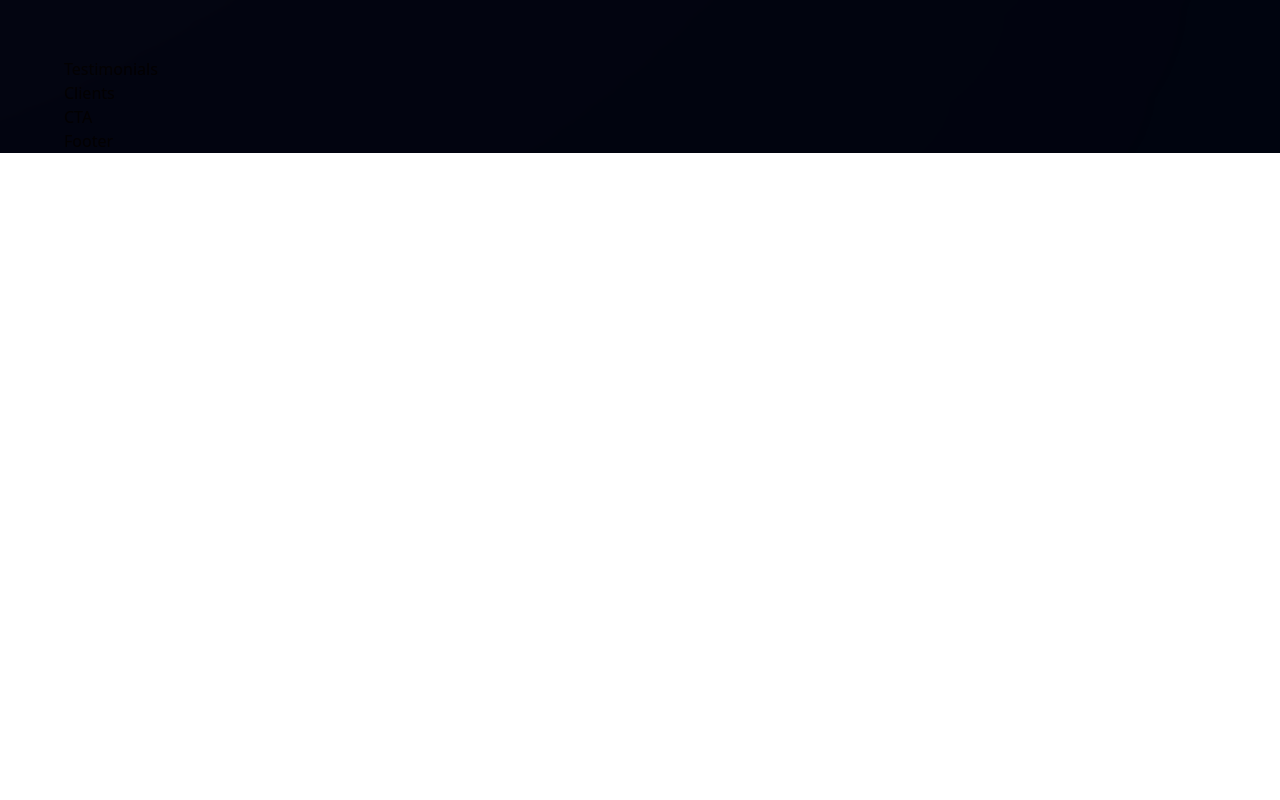
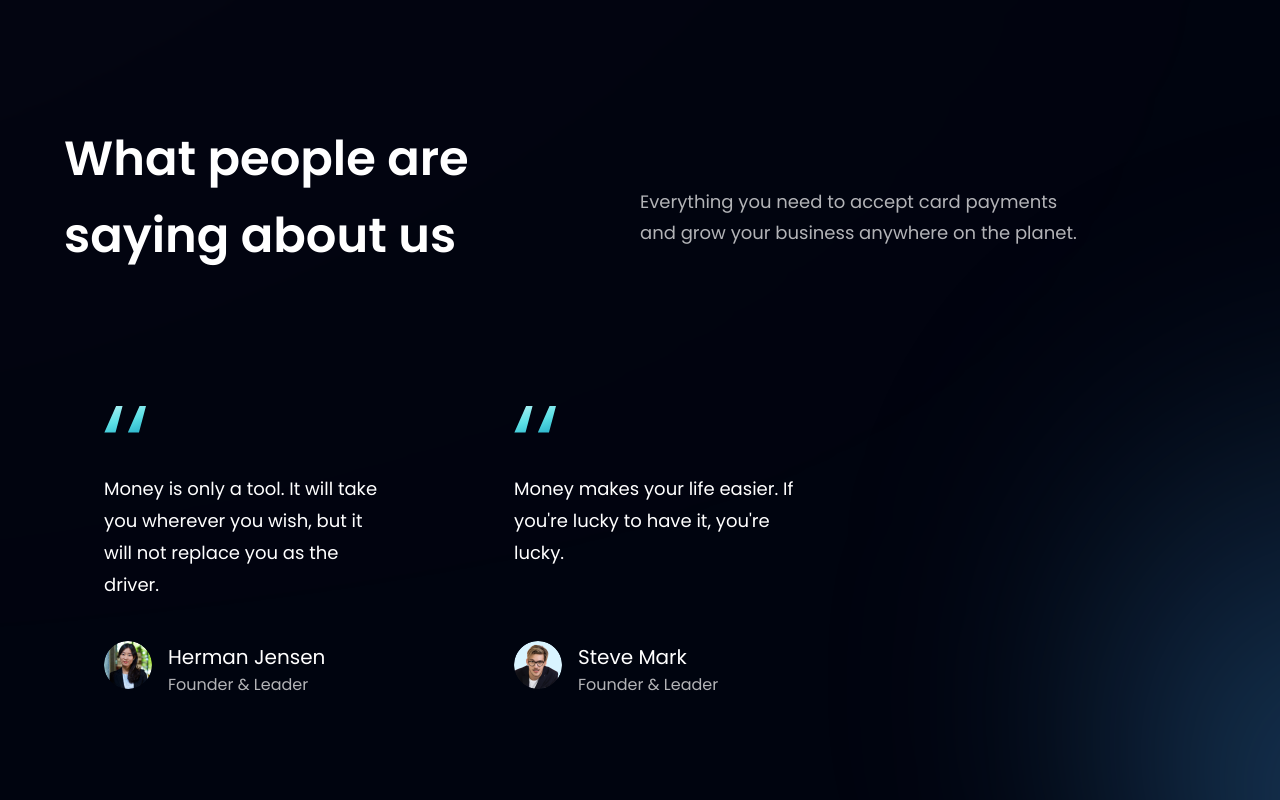
Before and after one commit to pagas/bank_modern_app_pg, a React (Vite) app: page / in a window 1280 px wide. Shown: the part 2680-3480 px from the top of the page. Before the commit the page ends 2833 px from the top, so only its background shows below. Built offline with nearby package versions, Linux system fonts and the light colour scheme.

Commit message:
implement FeedbackCard and Testimonials components

```diff
--- a/src/components/FeedbackCard.jsx
+++ b/src/components/FeedbackCard.jsx
@@ -1,11 +1,17 @@
-import React from 'react';
-
-const FeedbackCard = () => {
-    return (
-        <div>
-            FeedbackCard
+import {quotes} from "../assets/index.js";
+const FeedbackCard = ({content, name, title, img}) => (
+    <div className="flex flex-col px-10 py-12 rounded-[20px] max-w-[370px] md:mr-10 sm:mr-5 mr-0 my-5
+    feedback-card">
+        <img src={quotes} alt="double_quotes" className="w-[42px] h-[27px] object-contain"/>
+        <p className="flex-1 font-poppins font-normal text-[18px] leading-[32px] text-white my-10">{content}</p>
+        <div className="flex flex-row">
+            <img src={img} alt={name} className="w-[48px] h-[48px] rounded-full mr-4"/>
+            <div className="flex flex-col">
+                <h4 className="font-poppins text-semibold text-[20px] leading-[32px] text-white">{name}</h4>
+                <p className="font-poppins text-normal text-[16px] leading-[24px] text-dimWhite">{title}</p>
+            </div>
         </div>
-    );
-};
+    </div>
+);
 
 export default FeedbackCard;
--- a/src/components/Testimonials.jsx
+++ b/src/components/Testimonials.jsx
@@ -1,11 +1,26 @@
 import React from 'react';
+import styles from "../styles.js";
+import {feedback} from "../constants/index.js";
+import FeedbackCard from "./FeedbackCard.jsx";
 
-const Testimonials = () => {
-    return (
-        <div>
-            Testimonials
+const Testimonials = () => (
+    <section id="clients" className={`${styles.paddingY} ${styles.flexCenter} flex-col relative`}>
+        {/* TODO gradient */}
+        <div className="absolute z-[0] w-[60%] h-[60%] -right-[50%] rounded-full blue__gradient"/>
+        <div className="w-full flex justify-between items-center md:flex-row flex-col sm:mb-16 mb-6 relative z-[1]">
+            <h1 className={styles.heading2}>What people are <br className="sm:block hidden"/> saying about us</h1>
+            <div className="w-full md:mt-10 mt-6">
+                <p className={`${styles.paragraph} text-left max-w-[450px]`}>
+                    Everything you need to accept card payments and grow your
+                    business anywhere on the planet.</p>
+            </div>
         </div>
-    );
-};
+        <div className="flex flex-wrap sm:justify-start justify-center w-full feedback-container relative z-[1]">
+            {feedback.map((card) => (
+                <FeedbackCard key={card.id} {...card} />
+            ))}
+        </div>
+    </section>
+);
 
 export default Testimonials;
```
